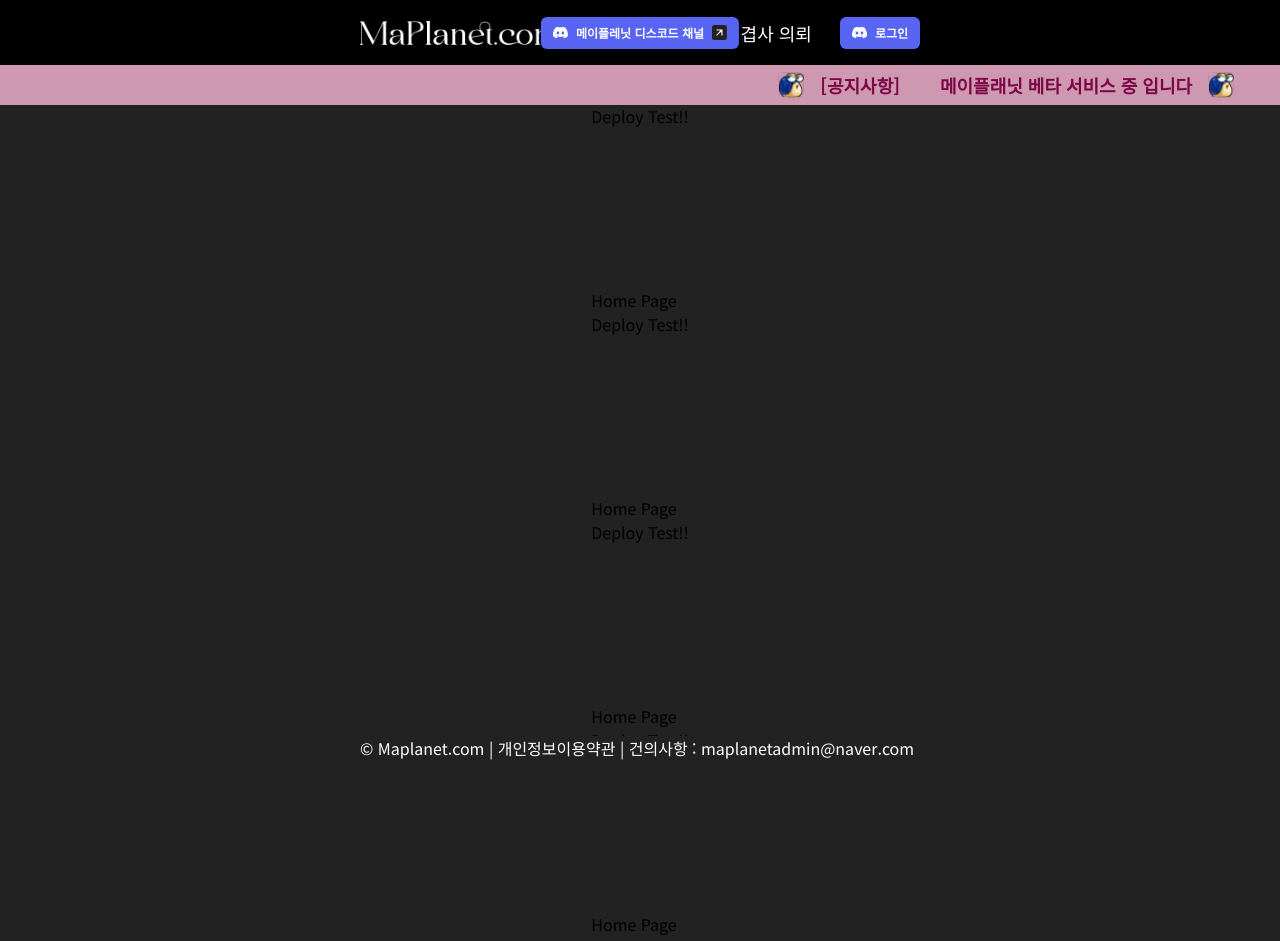
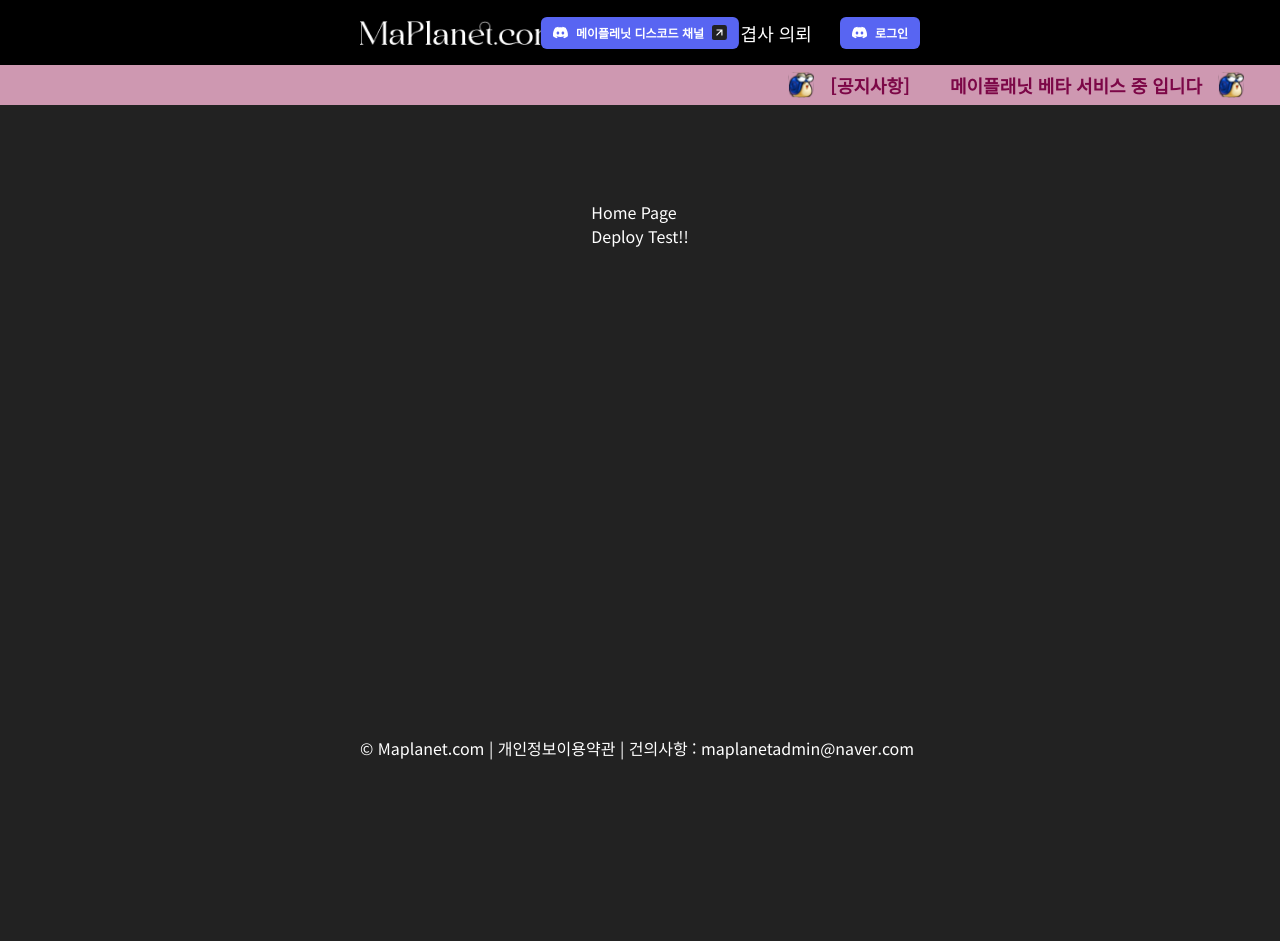
Before and after one commit to osh6006/Maplanet_Front, a Next.js app: page / in a window 1280 px wide. Shown: the top 941 px of the page. After the commit the page ends 800 px from the top, so only its background shows below. Built offline with nearby package versions, Linux system fonts and the light colour scheme.

Commit message:
resolve conflict

```diff
--- a/src/app/(home)/page.tsx
+++ b/src/app/(home)/page.tsx
@@ -6,23 +6,7 @@ const HomePage: React.FunctionComponent<IHomePageProps> = () => {
   return (
     <div className='w-full flex flex-col items-center justify-between'>
       <Notification content={"메이플래닛 베타 서비스 중 입니다"}/>
-      <div className='p-20'>
-        <div>Home Page</div>
-        <div>Deploy Test!!</div>
-      </div>
-      <div className='p-20'>
-        <div>Home Page</div>
-        <div>Deploy Test!!</div>
-      </div><div className='p-20'>
-        <div>Home Page</div>
-        <div>Deploy Test!!</div>
-      </div><div className='p-20'>
-        <div>Home Page</div>
-        <div>Deploy Test!!</div>
-      </div><div className='p-20'>
-        <div>Home Page</div>
-        <div>Deploy Test!!</div>
-      </div><div className='p-20'>
+      <div className='p-20 mt-[120px] text-white'>
         <div>Home Page</div>
         <div>Deploy Test!!</div>
       </div>
```
